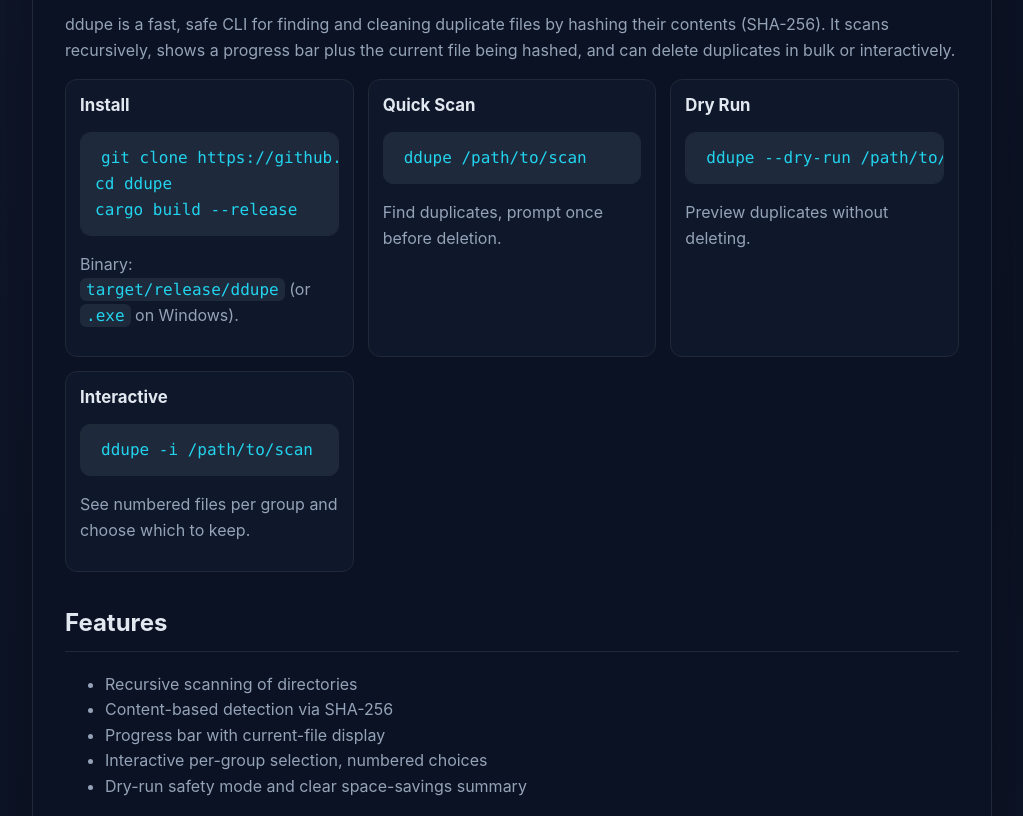
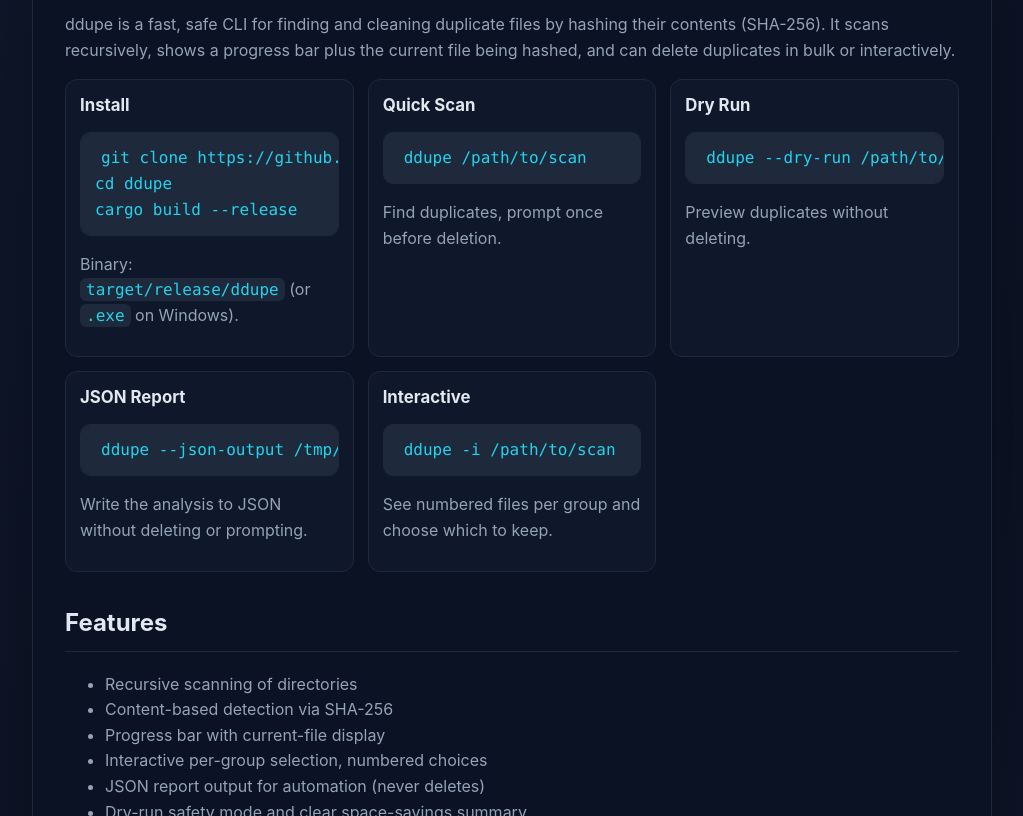
Before and after one commit to Morrolan/ddupe, a plain HTML site: page docs/index.html in a window 1280 px wide. Shown: the part 136-952 px from the top of the page, without its empty margins (128-1151 px from the left). Drawn offline with Linux system fonts and the light colour scheme.

Commit message:
Updated index.html docs

```diff
--- a/docs/index.html
+++ b/docs/index.html
@@ -132,6 +132,11 @@ cargo build --release</code></pre>
         <p>Preview duplicates without deleting.</p>
       </div>
       <div class="card">
+        <h3>JSON Report</h3>
+        <pre><code>ddupe --json-output /tmp/report.json /path/to/scan</code></pre>
+        <p>Write the analysis to JSON without deleting or prompting.</p>
+      </div>
+      <div class="card">
         <h3>Interactive</h3>
         <pre><code>ddupe -i /path/to/scan</code></pre>
         <p>See numbered files per group and choose which to keep.</p>
@@ -144,6 +149,7 @@ cargo build --release</code></pre>
       <li>Content-based detection via SHA-256</li>
       <li>Progress bar with current-file display</li>
       <li>Interactive per-group selection, numbered choices</li>
+      <li>JSON report output for automation (never deletes)</li>
       <li>Dry-run safety mode and clear space-savings summary</li>
     </ul>
 
```
